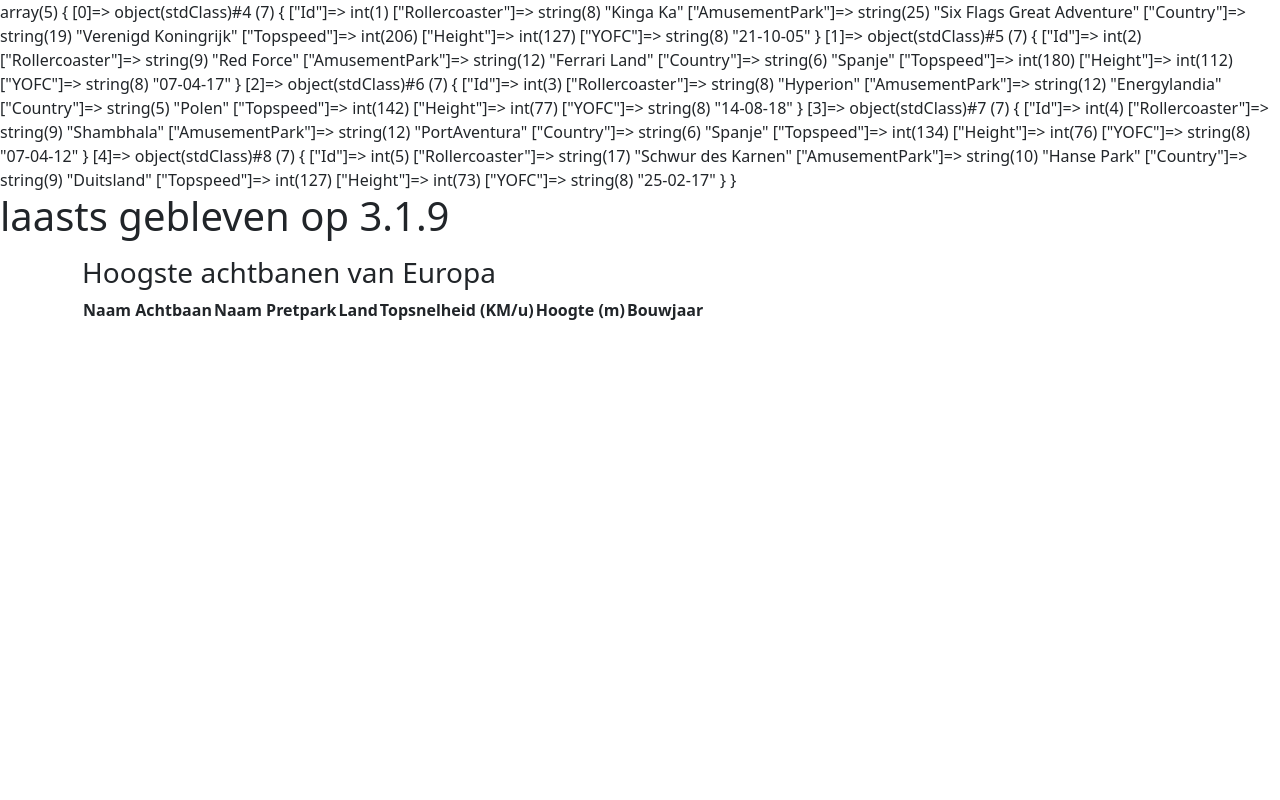
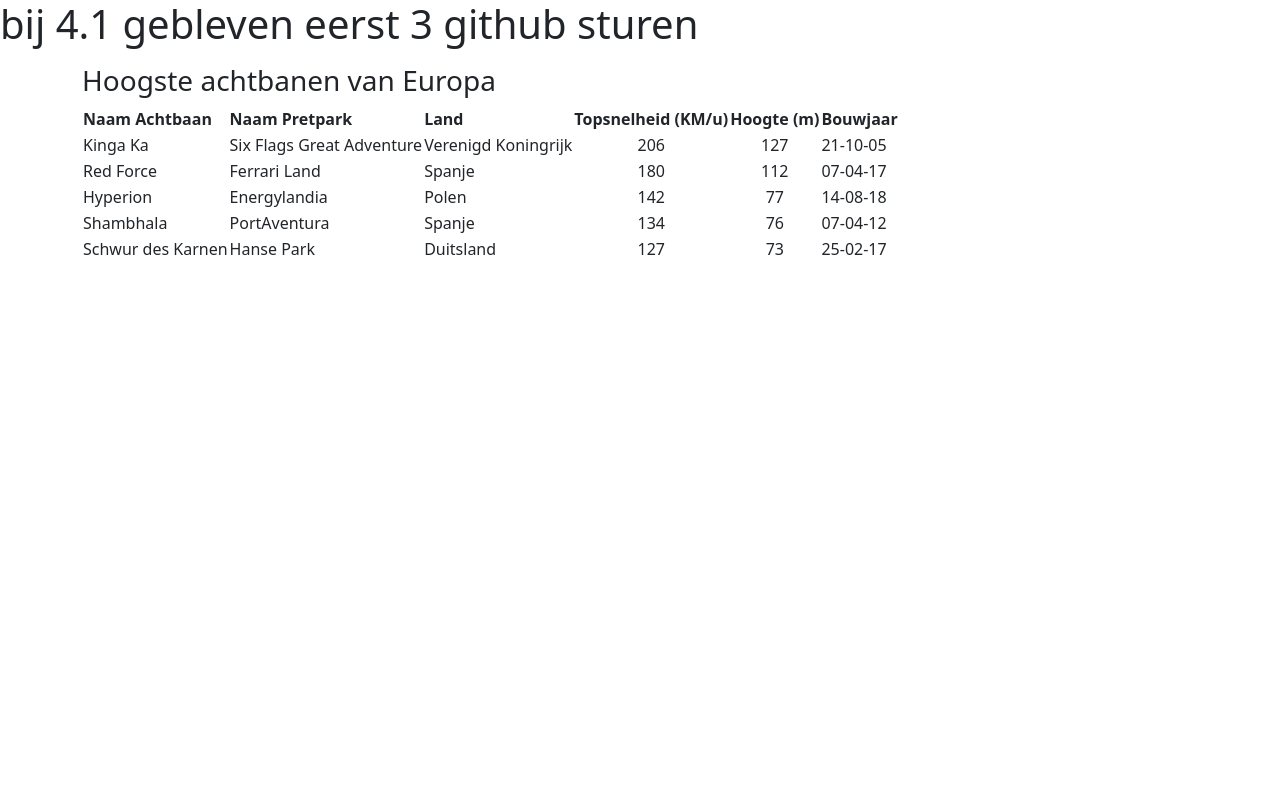
Before and after one commit to jorisMboutrecht/backend, a PHP site: page / in a window 1280 px wide. Run offline with PHP 8.4, Linux system fonts and the light colour scheme; data comes from the database, SQL or seed files in the repository; lists and menus that the app fills with data are empty.

Commit message:
module 3 afgemaakt

```diff
--- a/index.php
+++ b/index.php
@@ -51,8 +51,8 @@ $statement->execute();
 
 $result = $statement->fetchAll(PDO::FETCH_OBJ);
 
-//Toon de geslecteerde data uit de database
-var_dump($result);
+// Toon de geslecteerde data uit de database
+// var_dump($result);
 
 ?>
 
@@ -68,7 +68,7 @@ var_dump($result);
     <link rel="shortcut icon" herf="img/favicon.ico" type="image/x-icon">
   </head>
   <body>
-    <h1>laasts gebleven op 3.1.9</h1>
+    <h1>bij 4.1 gebleven eerst 3 github sturen</h1>
     <div class="container mt-3">
 
         <div class="row justify-content center">
@@ -78,7 +78,7 @@ var_dump($result);
         </div>
 
         <div class="row justify-content center">
-            <div class="col-8">
+            <div class="col-10">
                 <!-- Hier komt  de tabel -->
                  <table>
                     <thead>
@@ -90,14 +90,16 @@ var_dump($result);
                         <th>Bouwjaar</th>
                     </thead>
                     <tbody>
+                        <?php foreach($result as $rollercoaster):?>
                         <tr>
-                            <td></td>
-                            <td></td>
-                            <td></td>
-                            <td></td>
-                            <td></td>
-                            <td></td>
+                            <td><?= $rollercoaster->Rollercoaster; ?></td>
+                            <td><?= $rollercoaster->AmusementPark; ?></td>
+                            <td><?= $rollercoaster->Country; ?></td>
+                            <td class="text-center"><?= $rollercoaster->Topspeed; ?></td>
+                            <td class="text-center"><?= $rollercoaster->Height; ?></td>
+                            <td><?= $rollercoaster->YOFC; ?></td>
                         </tr>
+                    <?php endforeach; ?>
                     </tbody>
                  </table>
             </div>
```
